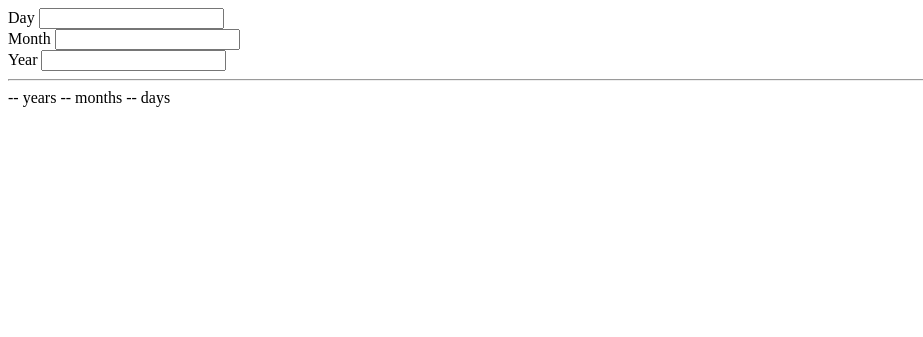
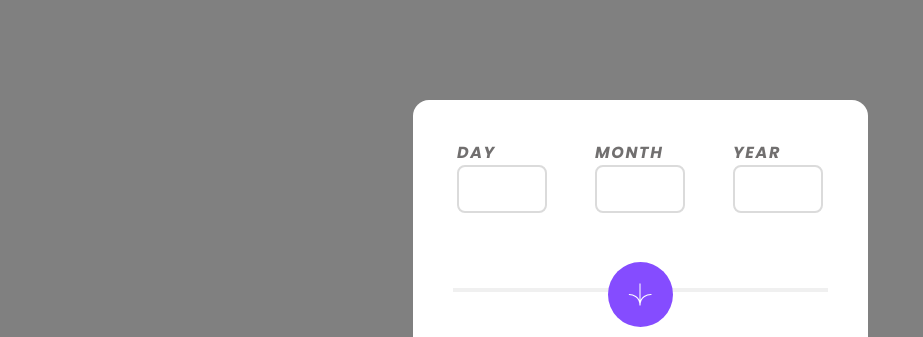
Before and after one commit to 00awaudby/age-caslc, a plain HTML site: page index.html in a window 1280 px wide. Shown: the top 337 px of the page, without its empty margins (0-923 px from the left). Drawn offline with Linux system fonts and the light colour scheme; a web font is replaced by a local one.

Commit message:
added styles and html

```diff
--- /dev/null
+++ b/assets/style.css
@@ -0,0 +1,113 @@
+*{
+    box-sizing: border-box;
+    padding: 0;
+    margin: 0;
+}
+
+body{
+    font-size: 32px;
+    display: flex;
+    justify-content: center;
+    margin-top: 100px;
+    background: grey;
+    font-family: "Poppins", sans-serif;
+    font-style: italic;
+
+
+
+}
+
+
+form{
+    display: flex;
+    justify-content: center;
+    align-items: center;
+    gap: 3rem;
+}
+
+.container{
+    display: flex;
+    flex-direction: column;
+    align-items: center;
+
+    padding: 2.5rem;
+    background: white;
+    border-radius: 1rem;
+    border-bottom-right-radius: 6rem;
+}
+
+.form-control{
+    display: flex;
+    flex-direction: column;
+    font-weight: bold;
+}
+
+input{
+    width: 90px;
+    font-size: 24px;
+    padding: 0.5rem;
+    border: none;
+    border-radius: 0.5rem;
+    border: 2px solid hsl(0, 0%, 86%);
+    font-weight: bold;
+}
+
+input:focus{
+   outline: none;
+}
+
+
+
+
+hr{
+   border: 2px solid hsl(0, 0%, 94%);
+   width: 375px;
+   margin-top: 75px;
+
+
+}
+
+
+
+
+
+
+img{
+    width: 65px;
+    height: 65px;
+    padding: 1.3rem;
+    border-radius: 50%;
+    background-color: hsl(259, 100%, 65%);
+}
+
+.image{
+    text-align: center;
+    margin-top: -30px;
+}
+
+
+span{
+    color: hsl(259, 100%, 65%);
+}
+
+
+
+
+.output{
+    font-weight: bold;
+
+}
+
+
+
+.small{
+    font-size:16px;
+    color: hsl(0, 1%, 44%);
+    letter-spacing: 0.1rem;
+    font-weight: bold;
+
+}
+
+h1{
+    height: 70px;
+}
--- a/index.html
+++ b/index.html
@@ -4,7 +4,13 @@
   <meta charset="UTF-8">
   <meta name="viewport" content="width=device-width, initial-scale=1.0"> <!-- displays site properly based on user's device -->
 
+  <link rel="preconnect" href="https://fonts.googleapis.com">
+<link rel="preconnect" href="https://fonts.gstatic.com" crossorigin>
+<link href="https://fonts.googleapis.com/css2?family=Lato:wght@100&family=Poppins:ital,wght@0,100;0,200;0,300;0,400;0,500;0,600;0,700;0,800;0,900;1,100;1,200;1,300;1,400;1,500;1,600;1,700;1,800;1,900&family=Roboto+Serif:ital,opsz,wght@0,8..144,100;1,8..144,100;1,8..144,300&family=Space+Grotesk:wght@300&family=Staatliches&family=Tilt+Prism&display=swap" rel="stylesheet">
+
   <link rel="icon" type="image/png" sizes="32x32" href="./assets/images/favicon-32x32.png">
+
+  <link rel="stylesheet" href="./assets/style.css">
 
   <title>Frontend Mentor | Age calculator app</title>
 
@@ -12,28 +18,46 @@
 
 </head>
 <body>
-
+  <div class="container">
     <form>
       <div class="form-control">
-      <label>Day</label>
+        <label class="small">DAY</label>
         <input type="number">
       </div>
       <div class="form-control">
-      <label>Month</label>
+        <label class="small">MONTH</label>
         <input type="number">
       </div>
       <div class="form-control">
-      <label>Year</label>
+        <label class="small">YEAR</label>
         <input type="number">
       </div>
+
     </form>
     <hr>
 
+
+    <div class="image">
+
+      <img src="./assets/images/icon-arrow.svg">
+
+    </div>
+
+
+
+
+
     <div class="output">
-    -- years
-    -- months
-    -- days
+     <h1><span>38</span> years</h1>
+     <h1><span>3</span> months</h1>
+     <h1><span>26</span> days</h1>
     </div>
+
+
+  </div>
+
+
+
 
 
 
```
Lines whose indentation alone changed are shown as unchanged.
